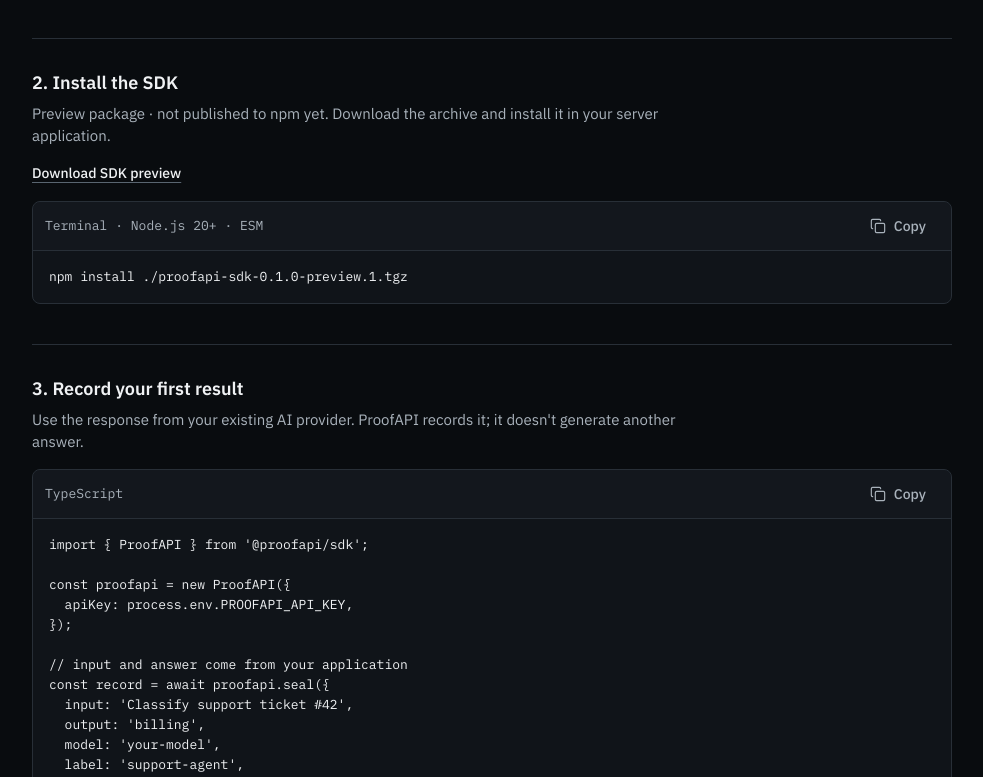
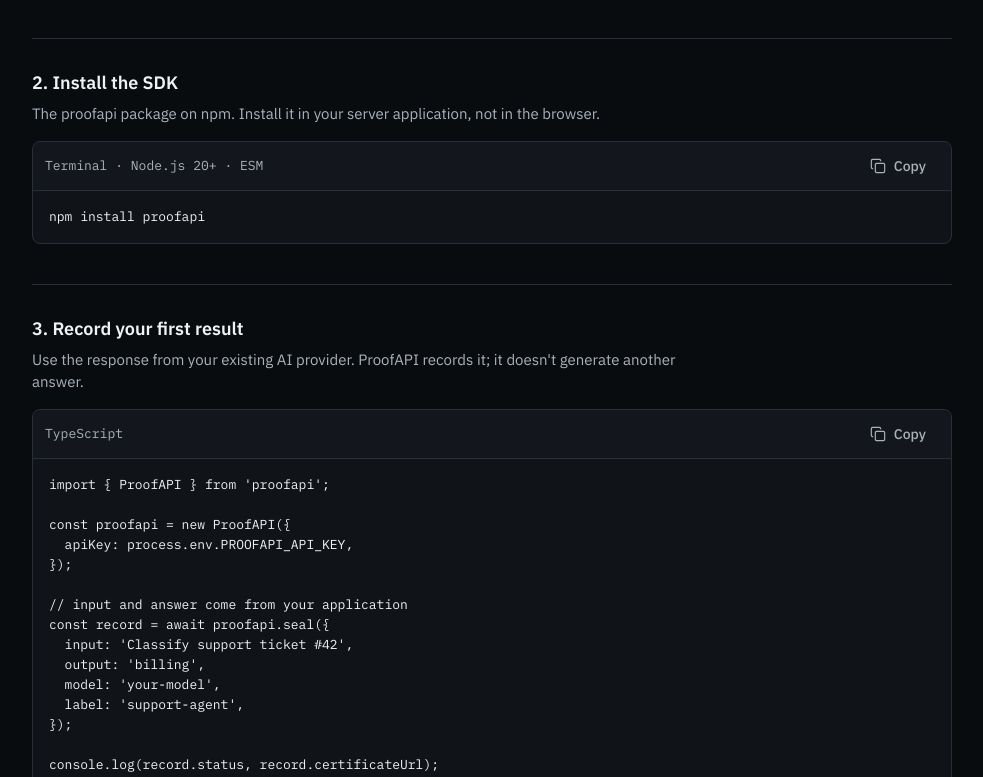
Before and after one commit to Kriazer078/proofapi, a Next.js app: page /developers in a window 1280 px wide. Shown: the part 583-1360 px from the top of the page, without its empty margins (254-1237 px from the left). Built offline with nearby package versions, Linux system fonts and the light colour scheme; no server answers.

Commit message:
feat: SDK published to npm as proofapi
Docs and the developer page now install with npm install proofapi;
the downloadable preview tarball is removed.

Co-Authored-By: Claude Opus 5.5 <noreply@anthropic.com>

```diff
--- a/app/(site)/developers/page.tsx
+++ b/app/(site)/developers/page.tsx
@@ -3,7 +3,6 @@ import { LinkButton } from "@/components/primitives";
 import { getMessages } from "@/lib/i18n/server";
 import { DEV } from "@/lib/i18n/developer";
 import {
-  SDK_DOWNLOAD,
   SDK_INSTALL,
   SEAL_EXAMPLE,
   VERIFY_EXAMPLE,
@@ -75,13 +74,6 @@ export default async function DevelopersPage() {
           <section id="install" className="border-t pt-8">
             <h2 className="section-title">2. {d.install}</h2>
             <p className="page-intro">{d.installNote}</p>
-            <a
-              href={SDK_DOWNLOAD}
-              download
-              className="mt-4 inline-block text-link text-sm"
-            >
-              {d.download}
-            </a>
             <div className="mt-4">
               {code(SDK_INSTALL, "Terminal · Node.js 20+ · ESM")}
             </div>
@@ -157,7 +149,7 @@ const record = await proofapi.sealHashes({
             <p className="page-intro">{d.limits}</p>
             <div className="mt-4">
               {code(
-                `import { ProofAPIError } from '@proofapi/sdk';
+                `import { ProofAPIError } from 'proofapi';
 try {
   const record = await proofapi.seal({ input, output: answer });
   if (record.status === 'PENDING_CHAIN') {
--- a/lib/i18n/developer.ts
+++ b/lib/i18n/developer.ts
@@ -23,7 +23,7 @@ const en = {
     "Account sign-in is not configured on this installation. You can still try the anonymous API in the Playground.",
   install: "Install the SDK",
   installNote:
-    "Preview package · not published to npm yet. Download the archive and install it in your server application.",
+    "The proofapi package on npm. Install it in your server application, not in the browser.",
   download: "Download SDK preview",
   keyStep: "Create a key",
   keyStepText:
@@ -140,7 +140,7 @@ const ru: Copy = {
     "В этой установке вход в аккаунт ещё не настроен. Анонимный API можно попробовать в Playground.",
   install: "Установите SDK",
   installNote:
-    "Preview-пакет · пока не опубликован в npm. Скачайте архив и установите его в серверное приложение.",
+    "Пакет proofapi в npm. Установите его в серверное приложение, а не в браузерный код.",
   download: "Скачать SDK preview",
   keyStep: "Создайте ключ",
   keyStepText:
@@ -255,7 +255,7 @@ const kk: Copy = {
     "Бұл орнатуда аккаунтқа кіру бапталмаған. Анонимді API-ді Playground ішінде тексеруге болады.",
   install: "SDK орнатыңыз",
   installNote:
-    "Preview пакет · npm-де әлі жарияланбаған. Архивті жүктеп, серверлік қолданбаға орнатыңыз.",
+    "npm-дегі proofapi пакеті. Оны браузерге емес, серверлік қолданбаға орнатыңыз.",
   download: "SDK preview жүктеу",
   keyStep: "Кілт жасаңыз",
   keyStepText:
--- a/lib/sdk-examples.ts
+++ b/lib/sdk-examples.ts
@@ -1,7 +1,5 @@
-export const SDK_ARCHIVE = "proofapi-sdk-0.1.0-preview.1.tgz";
-export const SDK_DOWNLOAD = `/downloads/${SDK_ARCHIVE}`;
-export const SDK_INSTALL = `npm install ./${SDK_ARCHIVE}`;
-export const SEAL_EXAMPLE = `import { ProofAPI } from '@proofapi/sdk';
+export const SDK_INSTALL = "npm install proofapi";
+export const SEAL_EXAMPLE = `import { ProofAPI } from 'proofapi';
 
 const proofapi = new ProofAPI({
   apiKey: process.env.PROOFAPI_API_KEY,
```
Also changed, not shown: packages/sdk/package.json (+39 -8 lines), packages/sdk/README.md, 2 other files (tests, documents, lock files or other folders).
